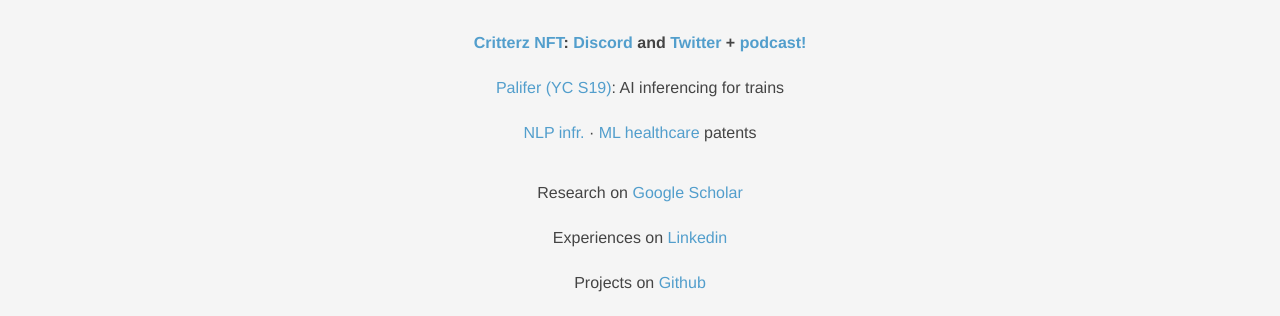
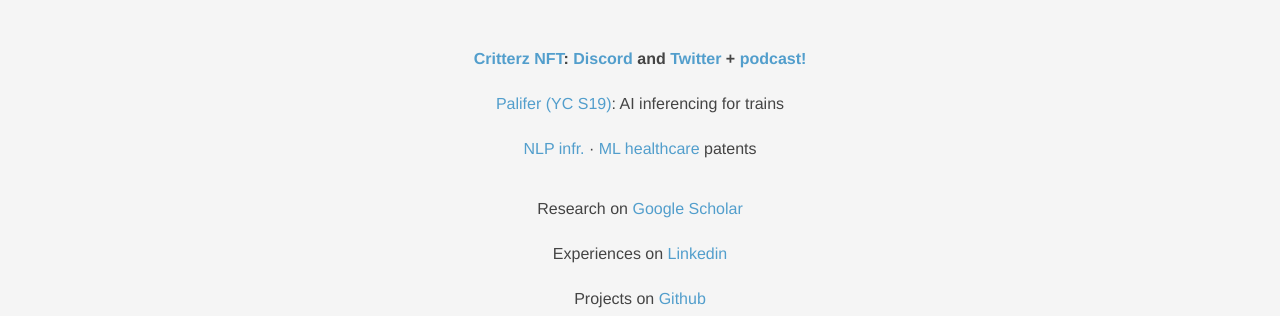
Before and after one commit to emersonhsieh/website, a plain HTML site: page index.html in a window 1280 px wide. Shown: the part 448-764 px from the top of the page. Drawn offline with nearby package versions, Linux system fonts and the light colour scheme.

Commit message:
Increase header height

```diff
--- a/index.html
+++ b/index.html
@@ -108,7 +108,7 @@
               <h1>Emerson Hsieh</h1>
             </p>
 
-            <p style="padding-top: 20px;">
+            <p style="padding-top: 36px;">
 
 
             <b><a href="https://www.critterz.xyz/">Critterz NFT</a>: <a href="https://discord.gg/2sTwJYdXBN">Discord</a> and <a href="https://twitter.com/critterznft">Twitter</a>&nbsp;&plus;&nbsp;<a href="https://open.spotify.com/episode/4qQ94Os9cG011l0zmTFycl">podcast!</a></b>
```
